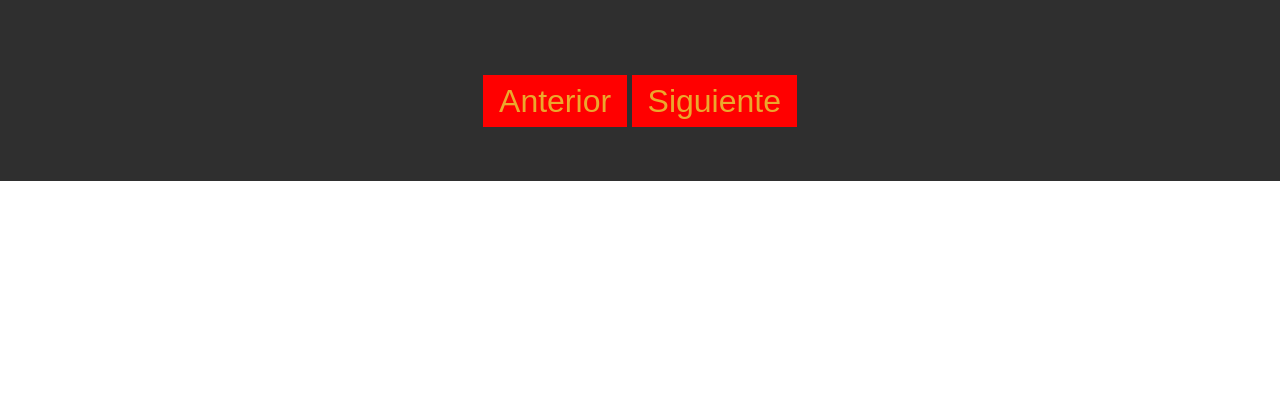
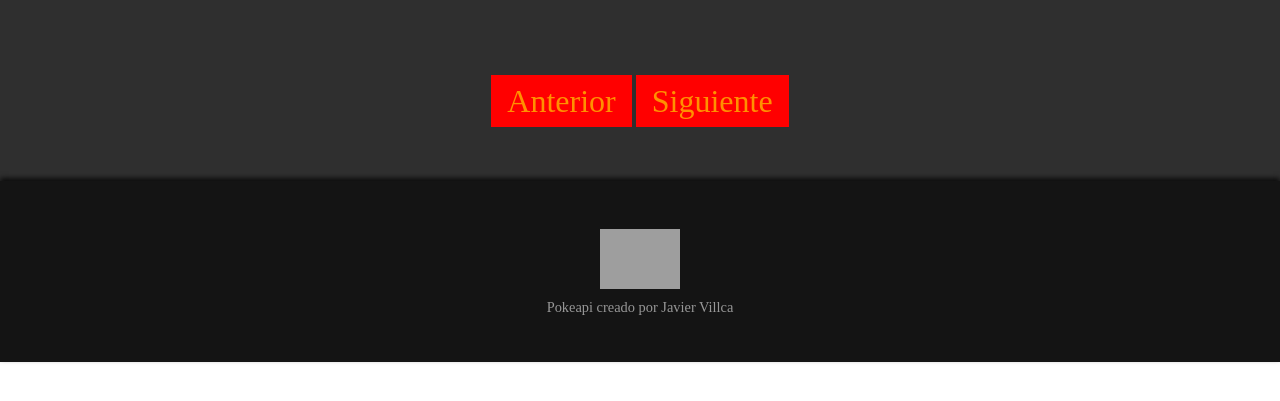
Before and after one commit to Javier104-dev/pokedex-api, a website with bundled scripts: page index.html in a window 1280 px wide. Shown: the part 205-606 px from the top of the page. Built offline with nearby package versions, Linux system fonts and the light colour scheme; no server answers; grey boxes are pictures that could not be loaded; a web font is replaced by a local one.

Commit message:
terminado el footer y corregido detalles de diseño

```diff
--- a/index.html
+++ b/index.html
@@ -35,6 +35,12 @@
         </div>
     </main>
     <footer>
+        <section class="footer">
+            <div class="footer__contenedor">
+                <img class="footer__contenedor__imagen" src="https://upload.wikimedia.org/wikipedia/commons/thumb/5/51/Pokebola-pokeball-png-0.png/601px-Pokebola-pokeball-png-0.png" alt="">
+            </div>
+            <span class="footer__leyenda">Pokeapi creado por Javier Villca</span>
+        </section>
     </footer>
     <script src="js/listar-pokemones.js" type="module"></script>
     <script src="js/ver-detalles.js" type="module"></script>
--- a/styles/body/body.css
+++ b/styles/body/body.css
@@ -1,10 +1,13 @@
+body{
+    font-family: 'Squad 62', sans-serif;
+}
+
 .body{
     display: flex;
     padding-top: 1.5rem;
     background-color: #2f2f2f;
     justify-content: center;
-    font-family: 'Squad 62', sans-serif;
-    color: rgb(235, 168, 44);
+    color: rgb(255, 145, 0);
 }
 
 /*************************/
@@ -36,7 +39,7 @@
 }
 
 .tarjeta__detalles{
-    color: rgb(235, 168, 44);
+    color: rgb(255, 145, 0);
     font-size: 1.2rem;
     text-decoration: none;
     margin: 0.5rem;
@@ -47,7 +50,7 @@
 .paginador{
     text-align: center;
     margin: 4rem 0rem 4rem 0rem;
-    color: rgb(235, 168, 44);
+    color: rgb(255, 145, 0);
 }
 
 .paginador__opcion, .paginador__opcion__oculto{
@@ -64,7 +67,7 @@
 .paginador__opcion__oculto{
     text-align: center;
     display: none;
-    color: rgb(235, 168, 44);
+    color: rgb(255, 145, 0);
     text-decoration: none;
     width: 350px;
     margin: 1rem auto 6rem auto;
@@ -73,3 +76,28 @@
 .paginador__opcion__oculto:hover{
     background: rgb(207, 0, 0);
 }
+
+/********************************************/
+
+.footer{
+    display: flex;
+    flex-direction: column;
+    align-items: center;
+    background: rgb(20, 20, 20);
+    padding: 3rem 0 3rem 0;
+    box-shadow: 0px -3px 5px 0px rgba(0, 0, 0, 0.75);
+}
+
+.footer__contenedor{
+    width: 80px;
+    margin-bottom: 0.5rem;
+}
+
+.footer__contenedor__imagen{
+    width: 100%;
+}
+
+.footer__leyenda{
+    font-size: 0.9rem;
+    color: #979797;
+}
--- a/styles/pokemon/pokemon.css
+++ b/styles/pokemon/pokemon.css
@@ -12,7 +12,6 @@
 .pokemon__descripcion{
     display: flex;
     flex-direction: column;
-    font-weight: 600;
 }
 
 .pokemon__descripcion__item{
```
